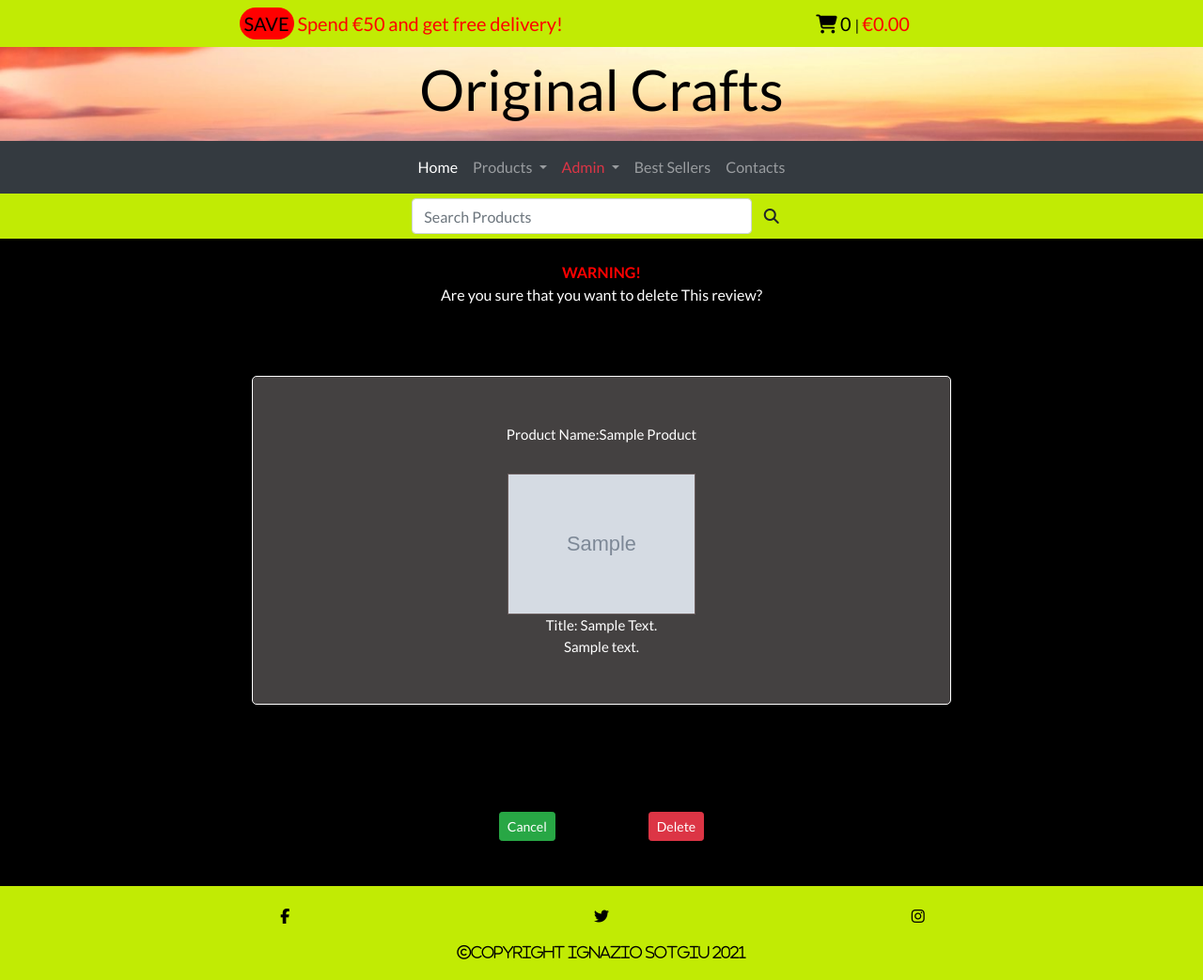
After one commit to Code-Institute-Submissions/IgnazioSotgiu-original-crafts, a Django app: page /reviews/reviews/delete_review_warning/1/ in a window 1280 px wide. The commit adds this page. Shown: the whole page at 94% size. Run offline with Django 3.2, Linux system fonts and the light colour scheme; a user stored in the database is signed in; tables that the repository leaves empty hold one stand-in row (values such as "Sample post"); grey boxes marked "Sample" are stand-in pictures; some libraries are stand-ins or nearby versions.

Commit message:
Added delete review functionality

```diff
--- a/profiles/static/profiles/css/profiles.css
+++ b/profiles/static/profiles/css/profiles.css
@@ -6,7 +6,6 @@
     border-radius: 20px;
     width: auto;
     height: fit-content;
-
 }
 .review-btn-container {
     margin-bottom: 50px;
--- a/profiles/templates/profiles/profile_page.html
+++ b/profiles/templates/profiles/profile_page.html
@@ -83,7 +83,7 @@
                                         </div>
                                         <div class="review-btn-container center-align">
                                             <a href="{% url 'edit_review' review.id %}" class="btn  btn-sm btn-success">Edit Review</a>
-                                            <a href="{% url 'add_review' item.product.id %}" class="btn  btn-sm btn-danger">Delete Review</a>
+                                            <a href="{% url 'delete_review_warning' review.id %}" class="btn  btn-sm btn-danger">Delete Review</a>
                                         </div>
                                         <div class="review-title center-align">{{ review.review_title|title }}</div>
                                         <hr class="hr-trolley">
--- /dev/null
+++ b/reviews/templates/reviews/delete_review_warning.html
@@ -0,0 +1,57 @@
+{% extends 'base.html' %}
+{% load static %}
+
+
+{% block content %}
+<div class="row">
+    <div class="col-8 offset-2 center-align white-text mt-4">
+        <span class="text-alert">
+            <strong class="text-uppercase text-red">warning!</strong>
+            <br>
+            Are you sure that you want to delete This review?
+            </span>
+        <br>
+        <br>
+        <div class="review-container review-container-text center-align white-text">
+            <div>
+                Product Name:{{ review.product.name|title }}
+            </div>
+            <div>
+                {% if review.product.image %}
+                        <img src="{{ review.product.image.url }}" alt="{{ review.product.name }}" class="trolley-image">
+                    {% else %}
+                        <img src="{{ MEDIA_URL }}noimage.png" alt="{{ review.product.name }}" class="trolley-image">
+                    {% endif %}
+                </div>
+            <div class="">Title: {{ review.review_title|title }}</div>
+            <div>
+
+               {{ review.review_text|capfirst }}
+            </div>
+
+
+       </div>
+    </div>
+</div>
+    {% if user.is_authenticated %}
+        {% if review.author == user %}
+            <div class="row mt-3 mb-5">
+                <div class="col center-align mt-5">
+                    <a class="btn btn-success btn-sm mr-5" href="{% url 'profile_page' %}">Cancel</a>
+                    <a class="btn btn-danger btn-sm ml-5" href="{% url 'delete_review' review.id %}">Delete</a>
+                </div>
+            </div>
+        {% else %}
+            <div class="row">
+                <div class="col-8 offset-2 center-align white-text">
+                    <h3>You can only delete your own reviews!!</h3>
+                    <br>
+                    <a class="btn btn-info btn-sm mr-5" href="{% url 'profile_page' %}">Back to your profile</a>
+                </div>
+            </div>
+        {% endif %}
+    {% endif %}
+</div>
+
+
+{% endblock %}
--- a/reviews/urls.py
+++ b/reviews/urls.py
@@ -6,4 +6,8 @@ urlpatterns = [
           views.add_review, name='add_review'),
      path('reviews/edit_review/<int:review_id>/',
           views.edit_review, name='edit_review'),
+     path('reviews/delete_review_warning/<int:review_id>/',
+          views.delete_review_warning, name='delete_review_warning'),
+     path('reviews/delete_review/<int:review_id>/',
+          views.delete_review, name='delete_review'),
 ]
--- a/reviews/views.py
+++ b/reviews/views.py
@@ -69,3 +69,29 @@ def edit_review(request, review_id):
     }
 
     return render(request, template, context)
+
+
+@login_required
+def delete_review_warning(request, review_id):
+    review = Review.objects.get(id=review_id)
+
+    template = 'reviews/delete_review_warning.html'
+    context = {
+        'review': review,
+    }
+
+    return render(request, template, context)
+
+
+@login_required
+def delete_review(request, review_id):
+    review = Review.objects.get(id=review_id)
+    try:
+        review.delete()
+        messages.success(request, 'The review was successfully deleted')
+        return redirect('profile_page')
+
+    except ValueError:
+        messages.error(request, 'Request denied! \
+            Was not possible to delete this review from the database')
+        return redirect('profile_page')
--- a/static/css/base.css
+++ b/static/css/base.css
@@ -370,6 +370,9 @@ a:hover {
     width: auto;
     height: fit-content;
 }
+.review-container-text {
+    font-size: 15px;
+}
 /**************media queries*********************/
 @media screen and (max-width: 900px){
     /*top banner - header */
```
Also changed, not shown: store/urls.py (+15 -15 lines).
